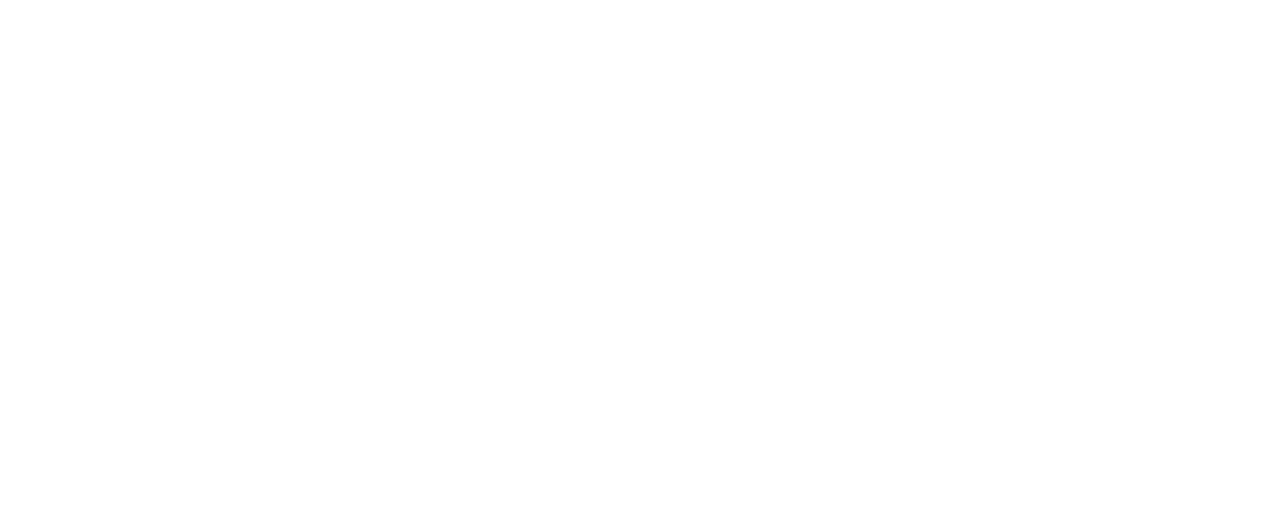
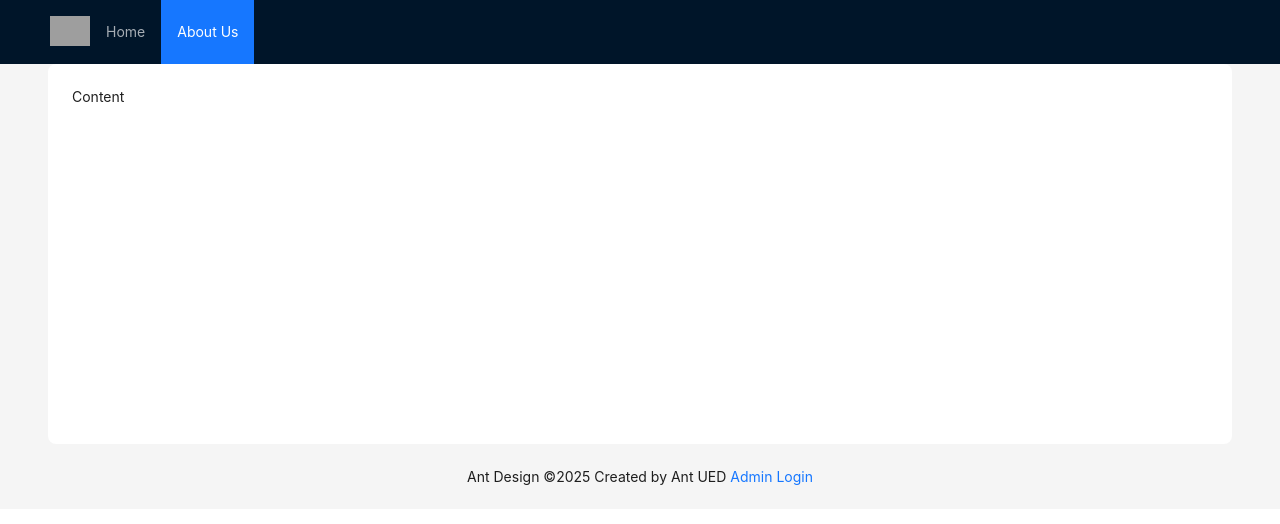
Before and after one commit to kiranmulmi/react-training-2025, a React (Create React App) app: page / in a window 1280 px wide. Before the commit this address had no page. Shown: the top 524 px of the page. Built offline with nearby package versions, Linux system fonts and the light colour scheme; grey boxes are pictures that could not be loaded.

Commit message:
react toastify + delete button

```diff
--- a/package.json
+++ b/package.json
@@ -10,7 +10,8 @@
     "react": "^19.0.0",
     "react-dom": "^19.0.0",
     "react-router": "^7.1.5",
-    "react-scripts": "5.0.1"
+    "react-scripts": "5.0.1",
+    "react-toastify": "^11.0.5"
   },
   "scripts": {
     "start": "react-scripts start",
--- a/src/App.js
+++ b/src/App.js
@@ -1,7 +1,7 @@
 import React, { useState } from 'react';
 import './assets/css/main.css';
 import { BrowserRouter, Routes, Route } from "react-router";
-
+import { ToastContainer } from 'react-toastify';
 import Dashboard from './pages/Dashboard';
 import Users from './pages/user/Users';
 import Settings from './pages/Settings';
@@ -10,6 +10,7 @@ import Login from './pages/auth/Login';
 import CustomLayout from './components/Layout';
 import UserDetails from './pages/user/UserDetails';
 import { UserContext } from './context/user.context';
+import { Landing } from './pages/Landing';
 
 const App = () => {
 
@@ -19,6 +20,7 @@ const App = () => {
     <UserContext.Provider value={{_user, _setUser}}>
       <BrowserRouter>
         <Routes>
+          <Route path='/' element={<Landing />}/>
           <Route path="/admin" element={<CustomLayout />}>
             <Route path="dashboard/" element={<Dashboard />} />
             <Route path="users" element={<Users title="Users"/>} />
@@ -26,11 +28,12 @@ const App = () => {
             <Route path="user/edit/:userId" element={<UserAdd />} />
             <Route path="user/details/:userId" element={<UserDetails />} />
 
-            <Route path="/admin/settings" element={<Settings />} />
+            <Route path="settings" element={<Settings />} />
           </Route>
-          <Route path="/login" element={<Login />} />
+          <Route path="/admin/login" element={<Login />} />
         </Routes>
       </BrowserRouter>
+      <ToastContainer />
     </UserContext.Provider>
   );
 }
--- a/src/components/Layout.js
+++ b/src/components/Layout.js
@@ -10,6 +10,7 @@ import {
 } from '@ant-design/icons';
 import { Button, Layout, Menu, theme } from 'antd';
 import { UserContext } from '../context/user.context';
+import { showSuccessToast } from '../utils/toastify.util';
 
 const { Header, Sider, Content } = Layout;
 
@@ -19,13 +20,14 @@ const CustomLayout = () => {
   useEffect(() => {
     const isLogin  = localStorage.getItem('is_login');
     if (isLogin !== '1') {
-      navigate('/login');
+      navigate('/admin/login');
     }
   }
   , []);
   const handleLogoutClick = () => {
     localStorage.setItem('is_login', 0);
-    navigate('/login');
+    showSuccessToast('Logout successful');
+    navigate('/admin/login');
   }
   const [collapsed, setCollapsed] = useState(false);
   const {
--- /dev/null
+++ b/src/pages/Landing.js
@@ -0,0 +1,72 @@
+import { Layout, Menu, theme } from 'antd';
+import { NavLink } from 'react-router';
+const { Header, Content, Footer } = Layout;
+
+export const Landing = () => {
+  const {
+    token: { colorBgContainer, borderRadiusLG },
+  } = theme.useToken();
+  return (
+    <div>
+      <Layout>
+      <Header
+        style={{
+          position: 'sticky',
+          top: 0,
+          zIndex: 1,
+          width: '100%',
+          display: 'flex',
+          alignItems: 'center',
+        }}
+      >
+        <div className="demo-logo">
+        <img src="https://www.virinchicollege.edu.np/storage/site/941680252040.png" alt="logo" style={{height: 90, padding: '30px 0', marginTop: 25}} />
+        </div>
+        <Menu
+          theme="dark"
+          mode="horizontal"
+          defaultSelectedKeys={['2']}
+          items={[
+            {
+              key: 1,
+              label: `Home`,
+            },
+            {
+              key: 2,
+              label: `About Us`,
+            },
+
+          ]}
+          style={{
+            flex: 1,
+            minWidth: 0,
+          }}
+        />
+      </Header>
+      <Content
+        style={{
+          padding: '0 48px',
+        }}
+      >
+        <div
+          style={{
+            padding: 24,
+            minHeight: 380,
+            background: colorBgContainer,
+            borderRadius: borderRadiusLG,
+          }}
+        >
+          Content
+        </div>
+      </Content>
+      <Footer
+        style={{
+          textAlign: 'center',
+        }}
+      >
+        Ant Design ©{new Date().getFullYear()} Created by Ant UED <NavLink to="/admin/login">Admin Login</NavLink>
+      </Footer>
+    </Layout>
+    </div>
+  );
+}
--- a/src/pages/auth/Login.js
+++ b/src/pages/auth/Login.js
@@ -3,6 +3,7 @@ import { useNavigate } from "react-router";
 import { Button, Form, Input, Card } from 'antd';
 import { checkLogin } from '../../utils/user.util';
 import { UserContext } from '../../context/user.context';
+import { showErrorToast, showSuccessToast } from '../../utils/toastify.util';
 
 const Login = () => {
   const navigate = useNavigate();
@@ -12,9 +13,9 @@ const Login = () => {
     console.log('Success:', values);
     checkLogin(values.username, values.password).then((data) => {
       if (data === null) {
-        setMessage('Incorrect username or password');
+        showErrorToast('Incorrect username or password');
       } else {
-        setMessage('Login successful');
+        showSuccessToast('Login successful');
         _setUser(data);
         localStorage.setItem('is_login', 1);
         localStorage.setItem('user', JSON.stringify(data));
--- a/src/pages/user/Users.js
+++ b/src/pages/user/Users.js
@@ -1,13 +1,16 @@
 import { useEffect, useState } from "react";
 import { NavLink, useNavigate } from "react-router";
-import { Space, Table, Button, Card } from 'antd';
-import { getUsers } from "../../utils/user.util";
+import { Space, Table, Button, Card, Modal } from 'antd';
+import { deleteUser, getUsers } from "../../utils/user.util";
 import {
   EditOutlined,
   DeleteOutlined
 } from '@ant-design/icons';
+import { showSuccessToast } from "../../utils/toastify.util";
 
 const Users = (props) => {
+  const [open, setOpen] = useState(false);
+  const [deleteId, setDeleteId] = useState(null);
   const navigate = useNavigate();
   const [data, setData] = useState([]);
   const handleAddUser = () => {
@@ -18,6 +21,22 @@ const Users = (props) => {
       setData(response);
     });
   }, []);
+  const showModal = (id) => {
+    setDeleteId(id)
+    setOpen(true);
+  };
+  const deleteData = () => {
+    deleteUser(deleteId).then(() => {
+      getUsers().then((response) => {
+        setData(response);
+        showSuccessToast('User deleted successfully');
+        setOpen(false);
+      });
+    });
+  };
+  const hideModal = () => {
+    setOpen(false);
+  };
   const columns = [
     {
       title: 'Name',
@@ -47,7 +66,7 @@ const Users = (props) => {
         <Space size="middle">
           <NavLink to={`/admin/user/edit/${record.id}`}><EditOutlined /></NavLink>
           {/* <button type="button">Delete</button> */}
-          <DeleteOutlined onClick={() => alert("hello")}/>
+          <DeleteOutlined onClick={() => showModal(record.id)}/>
         </Space>
       ),
     },
@@ -64,6 +83,14 @@ const Users = (props) => {
       >
         <Table columns={columns} dataSource={data} />
       </Card>
+      <Modal
+        title="Are you sure want to delete this?"
+        open={open}
+        onOk={deleteData}
+        onCancel={hideModal}
+        okText="Delete"
+        cancelText="Cancel"
+      ></Modal>
     </div>
   );
 }
--- /dev/null
+++ b/src/utils/toastify.util.js
@@ -0,0 +1,28 @@
+import { toast, Bounce } from 'react-toastify';
+export const showSuccessToast = (message) => {
+  toast.success(message, {
+    position: "bottom-left",
+    autoClose: 5000,
+    hideProgressBar: true,
+    closeOnClick: false,
+    pauseOnHover: true,
+    draggable: true,
+    progress: undefined,
+    theme: "light",
+    transition: Bounce,
+    });
+};
+
+export const showErrorToast = (message) => {
+  toast.error(message, {
+    position: "bottom-left",
+    autoClose: 5000,
+    hideProgressBar: true,
+    closeOnClick: false,
+    pauseOnHover: true,
+    draggable: true,
+    progress: undefined,
+    theme: "colored",
+    transition: Bounce,
+    });
+}
--- a/src/utils/user.util.js
+++ b/src/utils/user.util.js
@@ -25,6 +25,10 @@ export const updateUser = async (id, data) => {
   await axios.patch(`http://localhost:4000/users/${id}`, data)
 }
 
+export const deleteUser = async (id) => {
+  await axios.delete(`http://localhost:4000/users/${id}`)
+}
+
 export const checkLogin = async (email, password) => {
   const response = await axios.get(`http://localhost:4000/users/?email=${email}&password=${password}`);
   if (response.data.length === 0) {
```
Also changed, not shown: src/components/Sidebar.js (deleted, +0 -20 lines), 2 other files (tests, documents, lock files or other folders).
